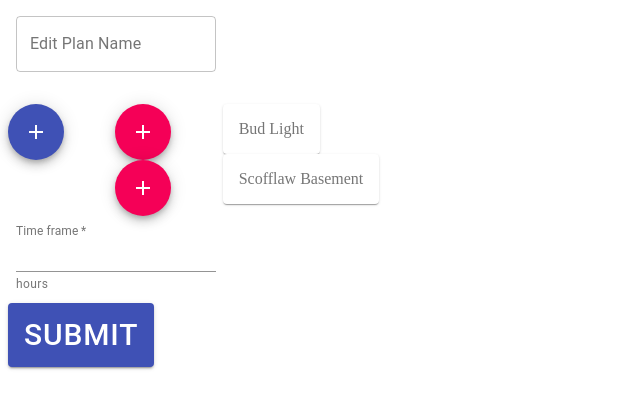
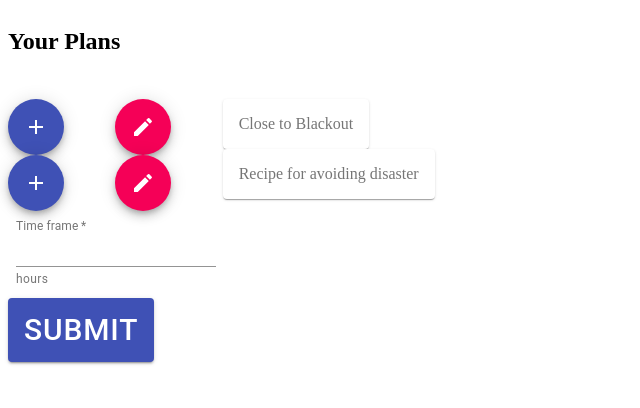
Before and after one commit to Senthetic/gt-project-3, a React (Create React App) app in the folder client/: page /ViewPlans in a window 1280 px wide. Shown: the top 408 px of the page, without its empty margins (0-640 px from the left). Built offline with nearby package versions, Linux system fonts and the light colour scheme; no server answers.

Commit message:
finished basic ViewPlans page

```diff
--- a/client/src/containers/ViewPlans/ViewPlans.jsx
+++ b/client/src/containers/ViewPlans/ViewPlans.jsx
@@ -57,11 +57,7 @@ const ViewPlans = () => {
         <Grid container spacing={3}>
           <Grid item xs={12}>
             <form className={classes.root} noValidate autoComplete="off">
-              <TextField
-                id="outlined-basic"
-                label="Edit Plan Name"
-                variant="outlined"
-              />
+              <h2>Your Plans</h2>
             </form>
           </Grid>
           <Grid
@@ -75,6 +71,9 @@ const ViewPlans = () => {
             <Fab color="primary" aria-label="add">
               <AddIcon />
             </Fab>
+            <Fab color="primary" aria-label="add">
+              <AddIcon />
+            </Fab>
           </Grid>
           <Grid
             container
@@ -84,12 +83,11 @@ const ViewPlans = () => {
             item
             xs={1}
           >
-
-            <Fab color="secondary" aria-label="add">
-              <AddIcon />
+            <Fab color="secondary" aria-label="edit">
+              <EditIcon />
             </Fab>
-            <Fab color="secondary" aria-label="add">
-              <AddIcon />
+            <Fab color="secondary" aria-label="edit">
+              <EditIcon />
             </Fab>
           </Grid>
 
@@ -101,8 +99,10 @@ const ViewPlans = () => {
             item
             xs={6}
           >
-            <Paper className={classes.paper}>Bud Light</Paper>
-            <Paper className={classes.paper}>Scofflaw Basement</Paper>
+            <Paper className={classes.paper}>Close to Blackout</Paper>
+            <Paper className={classes.paper}>
+              Recipe for avoiding disaster
+            </Paper>
           </Grid>
         </Grid>
         <Grid item xs={12}>
```
Lines whose indentation alone changed are shown as unchanged.
